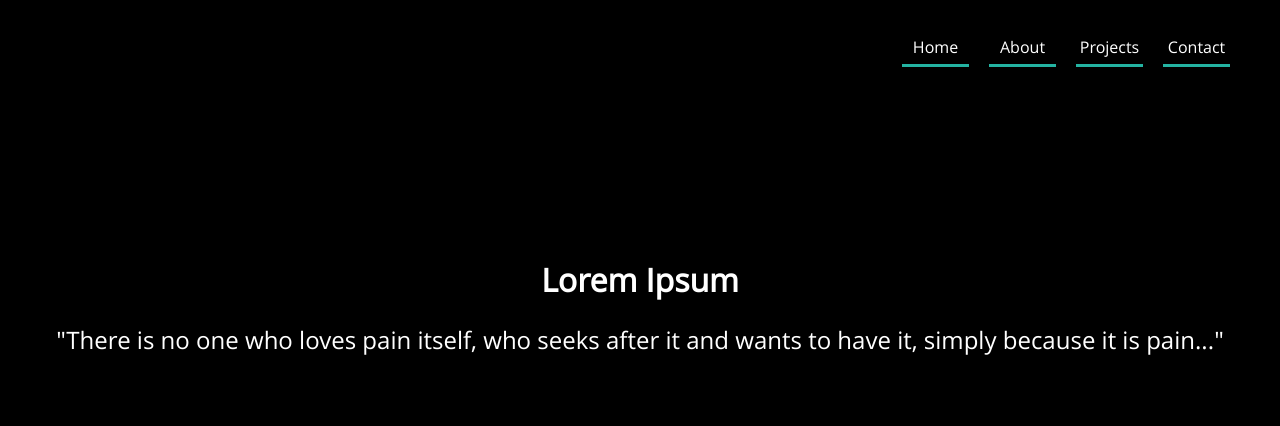
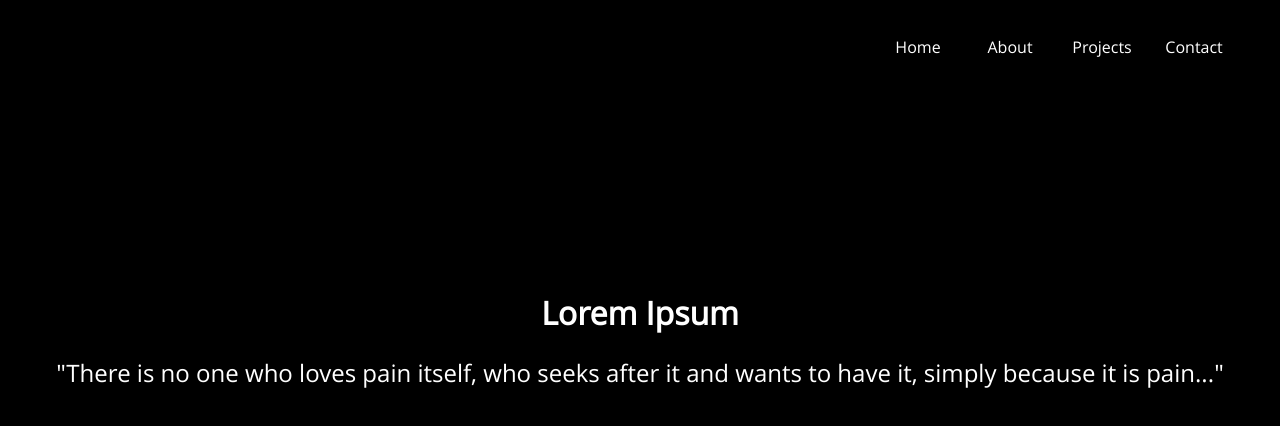
Before and after one commit to akshatarajashekar/portfolio, a Vue app: page /#/home in a window 1280 px wide. Shown: the top 426 px of the page. Built offline with nearby package versions, Linux system fonts and the light colour scheme.

Commit message:
Added hover effects to nav items

```diff
--- a/src/shared/nav-item.vue
+++ b/src/shared/nav-item.vue
@@ -1,18 +1,23 @@
 <template>
+<div :class="`${cssPrefix}__body`">
   <div :class="`${cssPrefix}__container`">
-  <div :class="`${cssPrefix}__text_property`">{{content}}</div>
+    <div :class="`${cssPrefix}__text_property`">{{content}}</div>
   </div>
+</div>
 </template>
 <style lang="scss">
 .nav-item {
+  &__body {
+    height: 80px;;
+  }
   &__container {
-    width: 55px;;
+    width: 60px;;
     height: 34px;
     display: flex;
     justify-content: center;
     padding: 0 6px;
     align-items: center;
-    border-bottom: 3px solid #24b3a2;
+
     cursor: pointer;
     margin: 10px 10px;
   }
@@ -24,12 +29,13 @@
 
 }
 .nav-item__container:hover {
-    width: 55px;
-    background: #24b3a2;
-    border-radius: 50%;
-    height: 55px;
-    margin: 0 10px;
-  }
+  // width: 60px;
+  // background: #24b3a2;
+  // border-radius: 50%;
+  // height: 60px;
+  // margin: 0 10px;
+  border-bottom: 3px solid #24b3a2;
+}
 </style>
 <script lang="ts">
 import { defineComponent } from 'vue';
```
